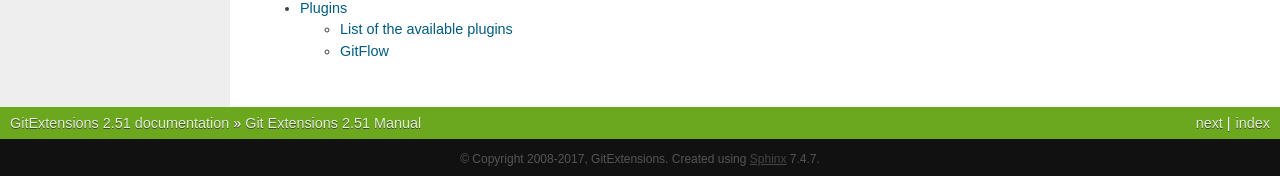
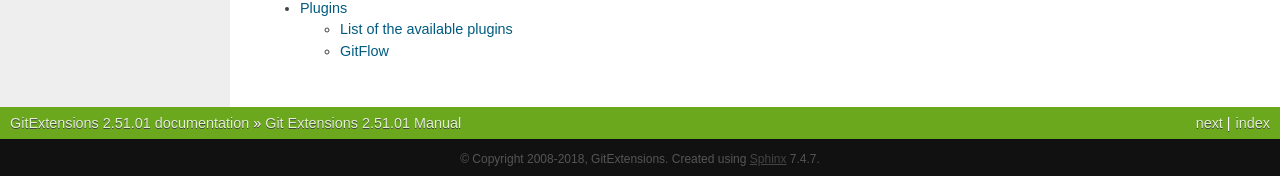
Before and after one commit to martinqt/GitExtensionsDoc, a Sphinx documentation site: the page built from source/index.rst, in a window 1280 px wide and 900 px high, scrolled down 1226 px. Shown: the part 721-897 px from the top of the window. Built offline with Sphinx 7.4.7, drawn with Linux system fonts in a browser that asks for light colours; some of the changed text lies outside the part shown.

Commit message:
Version changed to 2.51.01 / Update copyright to 2018

```diff
--- a/source/conf.py
+++ b/source/conf.py
@@ -41,7 +41,7 @@
 
 # General information about the project.
 project = u'GitExtensions'
-copyright = u'2008-2017, GitExtensions'
+copyright = u'2008-2018, GitExtensions'
 
 # The version info for the project you're documenting, acts as replacement for
 # |version| and |release|, also used in various other places throughout the
@@ -50,7 +50,7 @@
 # The short X.Y version.
 version = '2.51'
 # The full version, including alpha/beta/rc tags.
-release = '2.51'
+release = '2.51.01'
 
 # The language for content autogenerated by Sphinx. Refer to documentation
 # for a list of supported languages.
```
